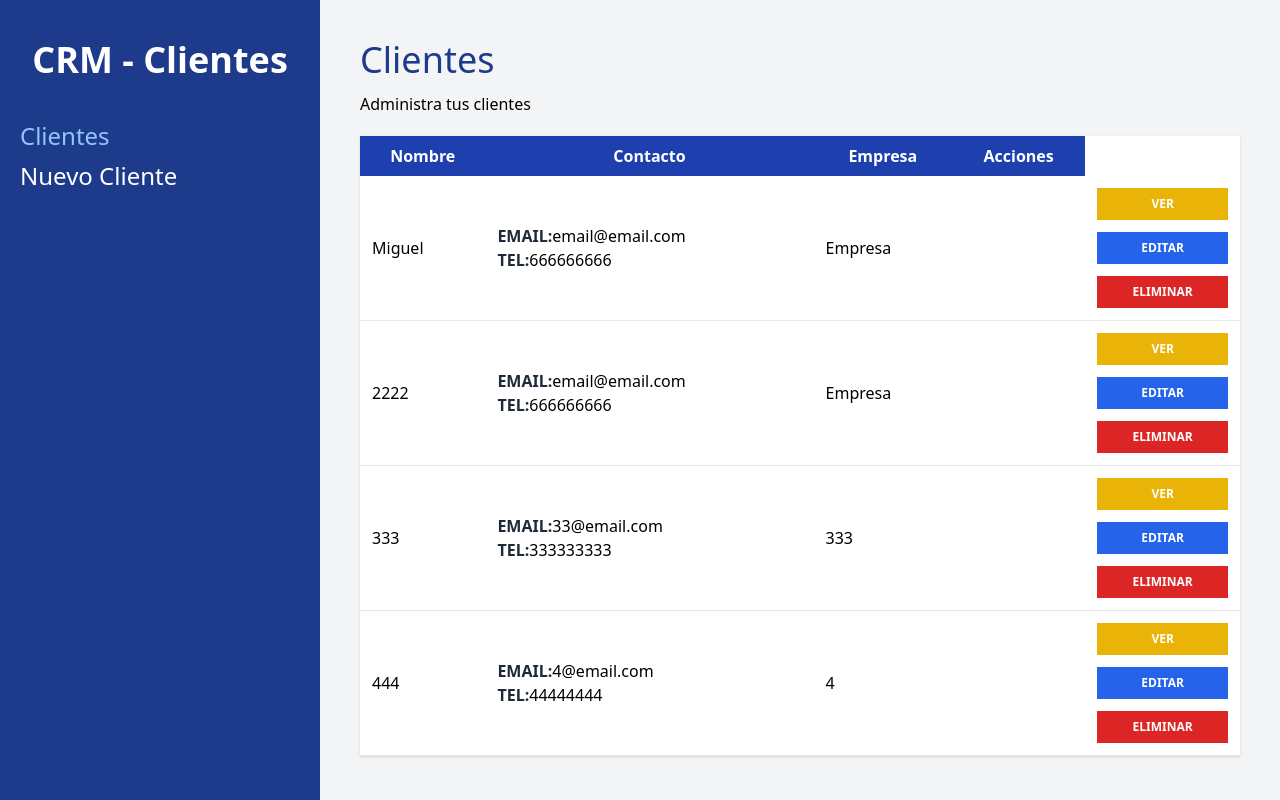
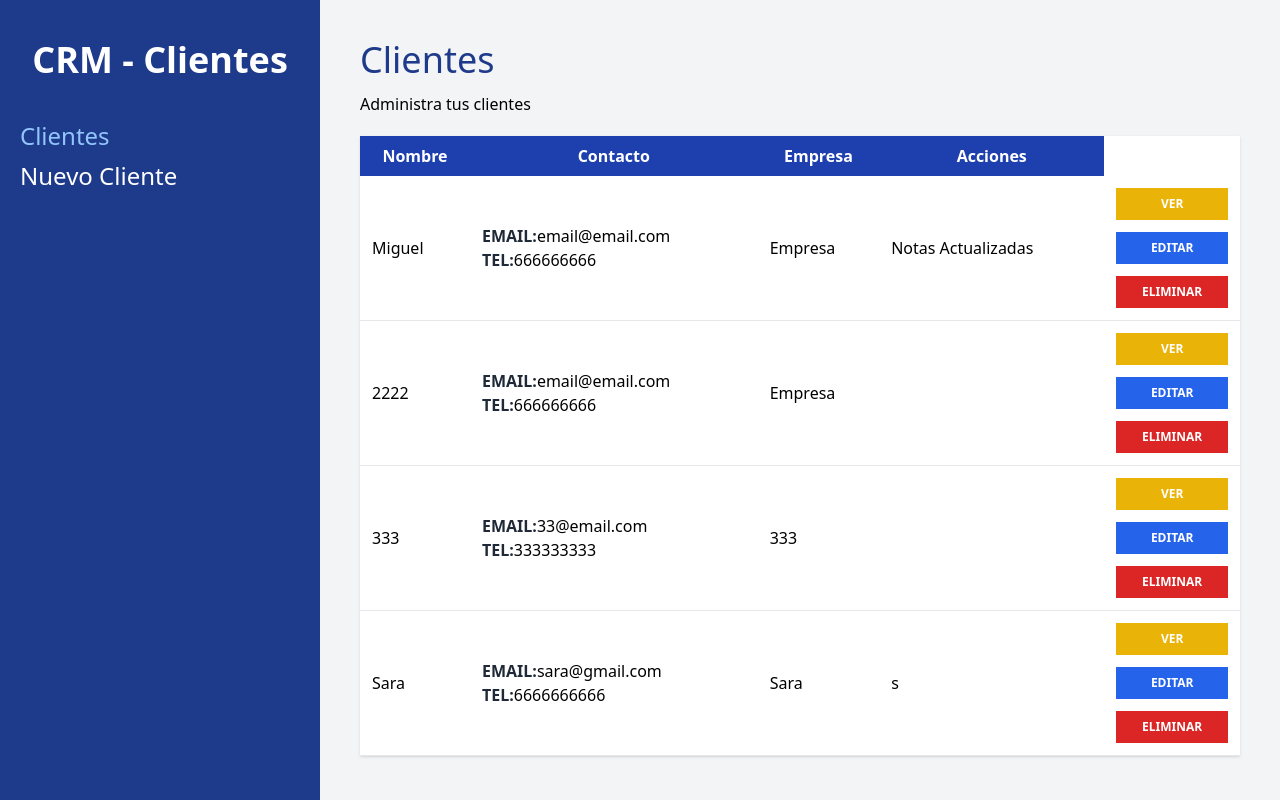
Before and after one commit to miguelblanque/crm-react, a React (Vite) app: page /clientes in a window 1280 px wide. Built offline with nearby package versions, Linux system fonts and the light colour scheme; data requests are answered from the project's data file.

Commit message:
Eliminar cliente y publicar api

```diff
--- a/db.json
+++ b/db.json
@@ -5,7 +5,7 @@
       "empresa": "Empresa",
       "email": "email@email.com",
       "telefono": "666666666",
-      "notas": "",
+      "notas": "Notas Actualizadas",
       "id": 1
     },
     {
@@ -25,12 +25,12 @@
       "id": 3
     },
     {
-      "nombre": "444",
-      "empresa": "4",
-      "email": "4@email.com",
-      "telefono": "44444444",
-      "notas": "",
-      "id": 4
+      "nombre": "Sara",
+      "empresa": "Sara",
+      "email": "sara@gmail.com",
+      "telefono": "6666666666",
+      "notas": "s",
+      "id": 5
     }
   ]
 }
--- a/src/App.jsx
+++ b/src/App.jsx
@@ -8,6 +8,7 @@ import VerCliente from './paginas/VerCliente'
 
 function App() {
 
+  console.log(import.meta.env)
 
   return (
    <BrowserRouter>
--- a/src/components/Cliente.jsx
+++ b/src/components/Cliente.jsx
@@ -1,6 +1,6 @@
 import { useNavigate } from 'react-router-dom'
 
-const Cliente = ({cliente}) => {
+const Cliente = ({cliente,handleEliminar}) => {
 
   const navigate = useNavigate()
 
@@ -32,6 +32,7 @@ const Cliente = ({cliente}) => {
           <button
            type="button"
            className="bg-red-600 hover:bg-red-700 block w-full text-white p-2 uppercase font-bold text-xs mt-3"
+           onClick={() => handleEliminar(id)}
            >Eliminar</button>
         </td>
     </tr>
--- a/src/components/Formulario.jsx
+++ b/src/components/Formulario.jsx
@@ -1,55 +1,67 @@
-import React from 'react'
+import React from "react";
 
-import {Formik,Form,Field} from 'formik'
-import { useNavigate } from 'react-router-dom'
-import * as Yup from 'yup'
+import { Formik, Form, Field } from "formik";
+import { useNavigate } from "react-router-dom";
+import * as Yup from "yup";
 
-import Alerta from './Alerta'
-import Spinner from './Spinner'
+import Alerta from "./Alerta";
+import Spinner from "./Spinner";
 
-const Formulario = ({cliente, cargando}) => {
-
-   const navigate=useNavigate()
+const Formulario = ({ cliente, cargando }) => {
+  const navigate = useNavigate();
 
   const nuevoClienteSchema = Yup.object().shape({
     nombre: Yup.string()
-                        .min(3,'El Nombre es muy corto')
-                        .max(20,'El nombre es muy largo')
-                        .required('El Nombre del Cliente es Obligatorio'),
-                empresa: Yup.string()
-                        .required('El nombre de la Empresa es Obligatorio'),
+      .min(3, "El Nombre es muy corto")
+      .max(20, "El nombre es muy largo")
+      .required("El Nombre del Cliente es Obligatorio"),
+    empresa: Yup.string().required("El nombre de la Empresa es Obligatorio"),
     email: Yup.string()
-                        .email('Email no válido')
-                        .required('El email  del Cliente es Obligatorio'),
+      .email("Email no válido")
+      .required("El email  del Cliente es Obligatorio"),
     telefono: Yup.number()
-                        .positive('Número no valido')
-                        .integer('Número no valido')
-                        .typeError('Numero no valido')
+      .positive("Número no valido")
+      .integer("Número no valido")
+      .typeError("Numero no valido"),
+  });
 
-    })
-    const handleSubmit = async(valores) => {
-       try{
-          const url="http://localhost:4000/clientes"
+  const handleSubmit = async (valores) => {
+    try {
+      let respuesta;
+      if (cliente.id) {
+        //Editar Registro
+        const url = `http://localhost:4000/clientes/${cliente.id}`;
 
-          const respuesta=await fetch(url,{
-            method:'POST',
+        respuesta = await fetch(url, {
+          method: "PUT",
           body: JSON.stringify(valores),
-            headers: {'content-type':'application/json'}
-          })
-          console.log(respuesta)
+          headers: { "content-type": "application/json" },
+        });
+      } else {
+        // Nuevo Registro
+        const url = "http://localhost:4000/clientes";
 
-          const resultado =await respuesta.json()
-          navigate('/clientes')
-       }catch (error){
-          console.log(error)
-       }
+        respuesta = await fetch(url, {
+          method: "POST",
+          body: JSON.stringify(valores),
+          headers: { "content-type": "application/json" },
+        });
       }
 
-  return (
-    cargando ? <Spinner /> : (
+      const resultado = await respuesta.json();
+      navigate("/clientes");
+    } catch (error) {
+      console.log(error);
+    }
+  };
+
+  return cargando ? (
+    <Spinner />
+  ) : (
     <div className=" bg-white mt-10 px-5 py-5 rounded-md shadow-md md:w-3/4 mx-auto">
       <h1 className="text-gray-600 font-bold text-xl uppercase text-center">
-          {cliente?.nombre? 'Editar Cliente': 'Agregar Cliente'}</h1>
+        {cliente?.nombre ? "Editar Cliente" : "Agregar Cliente"}
+      </h1>
 
       <Formik
         initialValues={{
@@ -58,92 +70,81 @@ const Formulario = ({cliente, cargando}) => {
           email: cliente?.email ?? "",
           telefono: cliente?.telefono ?? "",
           notas: cliente?.notas ?? "",
-
         }}
         enableReinitialize={true}
-            onSubmit={ async(values,{resetForm})=> {
-                handleSubmit(values)
-                resetForm()
+        onSubmit={async (values, { resetForm }) => {
+          handleSubmit(values);
+          resetForm();
         }}
         validationSchema={nuevoClienteSchema}
       >
-            {({errors,touched}) => {
-
-                return(
+        {({ errors, touched }) => {
+          return (
             <Form className="mt-10">
               <div className="mb-4">
-                    <label
-                    className="text-gray-800 "
-                    htmlFor="nombre"
-                    >Nombre:</label>
+                <label className="text-gray-800 " htmlFor="nombre">
+                  Nombre:
+                </label>
                 <Field
                   type="text"
                   className="mt-2 block w-full p-3 bg-gray-50"
                   placeholder="Nombre del cliente"
                   name="nombre"
                 />
-                  {errors.nombre && touched.nombre ?
+                {errors.nombre && touched.nombre ? (
                   <Alerta>{errors.nombre}</Alerta>
-                :null
-                }
+                ) : null}
               </div>
 
               <div className="mb-4">
-                    <label
-                    className="text-gray-800 "
-                    htmlFor="empresa"
-                    >Empresa:</label>
+                <label className="text-gray-800 " htmlFor="empresa">
+                  Empresa:
+                </label>
                 <Field
                   type="text"
                   className="mt-2 block w-full p-3 bg-gray-50"
                   placeholder="Empresa del cliente"
                   name="empresa"
                 />
-                      {errors.empresa && touched.empresa ?
+                {errors.empresa && touched.empresa ? (
                   <Alerta>{errors.empresa}</Alerta>
-                :null
-                }
+                ) : null}
               </div>
 
               <div className="mb-4">
-                    <label
-                    className="text-gray-800 "
-                    htmlFor="email"
-                    >Email:</label>
+                <label className="text-gray-800 " htmlFor="email">
+                  Email:
+                </label>
                 <Field
                   type="email"
                   className="mt-2 block w-full p-3 bg-gray-50"
                   placeholder="Email del cliente"
                   name="email"
                 />
-                      {errors.email && touched.email ?
+                {errors.email && touched.email ? (
                   <Alerta>{errors.email}</Alerta>
-                :null
-                }
+                ) : null}
               </div>
 
               <div className="mb-4">
-                    <label
-                    className="text-gray-800 "
-                    htmlFor="telefono"
-                    >Telefono:</label>
+                <label className="text-gray-800 " htmlFor="telefono">
+                  Telefono:
+                </label>
                 <Field
                   type="tel"
                   className="mt-2 block w-full p-3 bg-gray-50"
                   placeholder="Telefono del cliente"
                   name="telefono"
                 />
-                      {errors.telefono && touched.telefono ?
+                {errors.telefono && touched.telefono ? (
                   <Alerta>{errors.telefono}</Alerta>
-                :null
-                }
+                ) : null}
               </div>
 
               <div className="mb-4">
-                    <label
-                    className="text-gray-800 "
-                    htmlFor="notas"
-                    >Notas:</label>
+                <label className="text-gray-800 " htmlFor="notas">
+                  Notas:
+                </label>
                 <Field
                   as="textarea"
                   type="text"
@@ -151,28 +152,24 @@ const Formulario = ({cliente, cargando}) => {
                   placeholder="Notas del cliente"
                   name="notas"
                 />
-
               </div>
 
               <input
                 type="submit"
-                    value="Agregar Cliente"
+                value=  {cliente?.nombre ? "Editar Cliente" : "Agregar Cliente"}
                 className="mt-5 w-full bg-blue-800 p-3 text-white uppercase font-bold text-lg"
               />
+            </Form>
+          );
+        }}
+      </Formik>
+    </div>
+  );
+};
 
-            </Form>
-            )}}
-        </Formik>
+Formulario.defaultProps = {
+  cliente: {},
+  cargando: false,
+};
 
-
-    </div>
-   )
-  )
-}
-
-Formulario.defaultProps ={
-   cliente: {},
-   cargando: false
-}
-
-export default Formulario
+export default Formulario;
--- a/src/paginas/Inicio.jsx
+++ b/src/paginas/Inicio.jsx
@@ -12,7 +12,7 @@ const Inicio = () => {
            const respuesta = await fetch(url)
            const resultado = await respuesta.json()
 
-            console.log(resultado)
+            //console.log(resultado)
            setClientes(resultado)
 
         }catch (error){
@@ -21,6 +21,28 @@ const Inicio = () => {
       }
       orbtenerClientesAPI()
   },[])
+
+  const handleEliminar = async (id) => {
+    const confirmar = confirm('¿Deseas eliminar este cliente?')
+
+     if(confirmar){
+        try{
+          const url =`http://localhost:4000/clientes/${id}`
+          const respuesta = await fetch (url, {
+            method: 'DELETE'
+          })
+
+          await respuesta.json()
+
+          const arrayClientes = clientes.filter(cliente => cliente.id !== id)
+          setClientes(arrayClientes)
+
+        }catch (error){
+          console.log(error)
+        }
+
+     }
+  }
 
   return (
     <>
@@ -42,6 +64,7 @@ const Inicio = () => {
         <Cliente
            key={cliente.id}
            cliente={cliente}
+           handleEliminar={handleEliminar}
         />
       ))}
       </tbody>
```
Also changed, not shown: 1 other file (tests, documents, lock files or other folders). Lines whose indentation alone changed are shown as unchanged.
